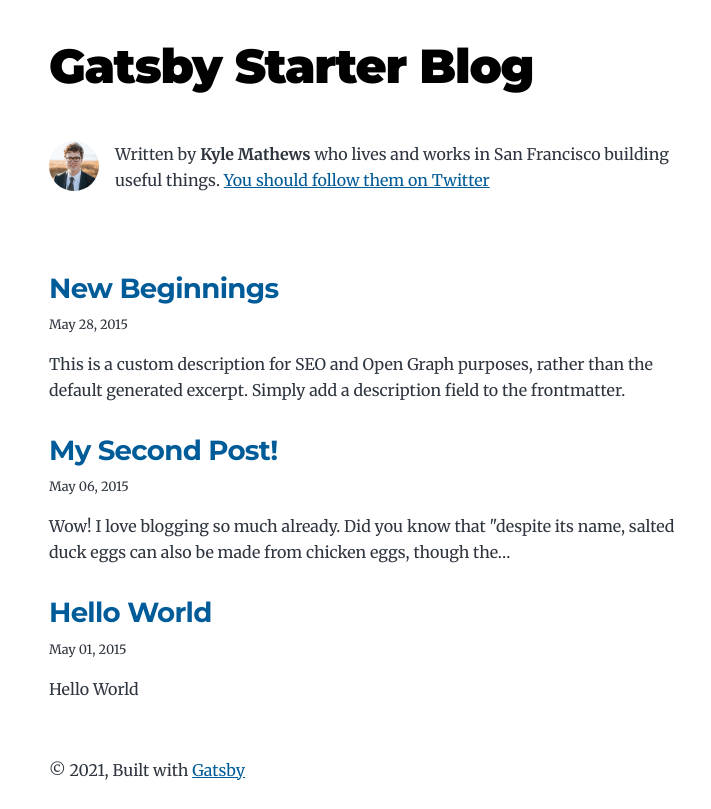
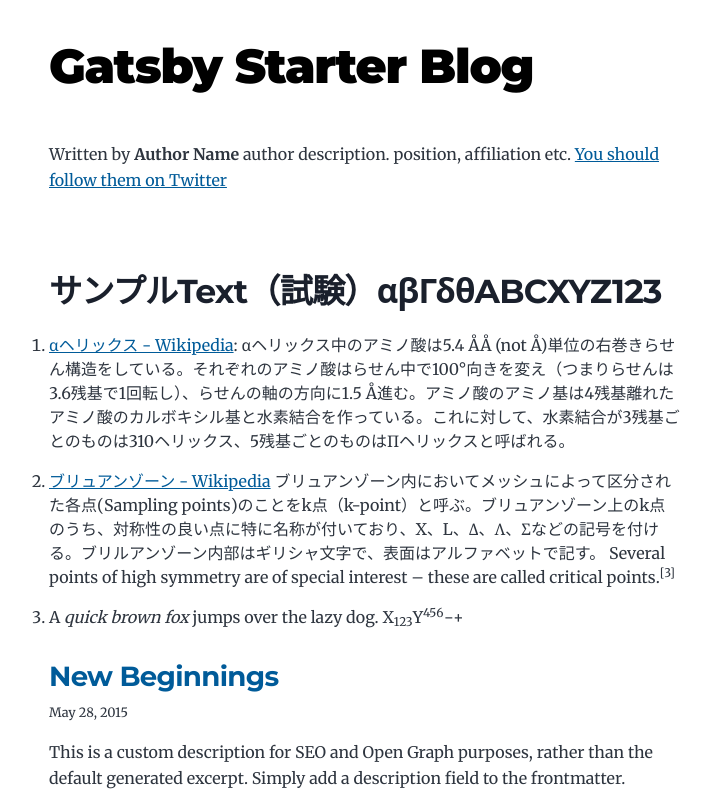
Before and after one commit to YIsoda/gatsby-first-deploy, a Gatsby site: page / in a window 1280 px wide. Shown: the top 809 px of the page, without its empty margins (275-986 px from the left). Built offline with nearby package versions, Linux system fonts and the light colour scheme; Gatsby itself is replaced by a stand-in of ours.

Commit message:
add sample text

```diff
--- a/gatsby-config.js
+++ b/gatsby-config.js
@@ -2,13 +2,13 @@
   siteMetadata: {
     title: `Gatsby Starter Blog`,
     author: {
-      name: `Kyle Mathews`,
-      summary: `who lives and works in San Francisco building useful things.`,
+      name: `Author Name`,
+      summary: `author description. position, affiliation etc.`,
     },
     description: `A starter blog demonstrating what Gatsby can do.`,
     siteUrl: `https://gatsbystarterblogsource.gatsbyjs.io/`,
     social: {
-      twitter: `kylemathews`,
+      // twitter: `kylemathews`,
     },
   },
   plugins: [
--- a/src/components/bio.tsx
+++ b/src/components/bio.tsx
@@ -32,7 +32,7 @@
 
   return (
     <div className="bio">
-      <StaticImage
+      {/* <StaticImage
         className="bio-avatar"
         layout="fixed"
         formats={["auto", "webp", "avif"]}
@@ -41,7 +41,7 @@
         height={50}
         quality={95}
         alt="Profile picture"
-      />
+      /> */}
       {author?.name && (
         <p>
           Written by <strong>{author.name}</strong> {author?.summary || null}
--- a/src/pages/index.tsx
+++ b/src/pages/index.tsx
@@ -28,6 +28,17 @@
       <Seo title="All posts" />
       <Bio />
       <ol style={{ listStyle: `none` }}>
+        <li>
+          <h2>サンプルText（試験）αβΓδθABCXYZ123</h2>
+          <ol>
+            <li><a href="https://ja.wikipedia.org/wiki/%CE%91%E3%83%98%E3%83%AA%E3%83%83%E3%82%AF%E3%82%B9">αヘリックス - Wikipedia</a>:
+            αヘリックス中のアミノ酸は5.4 ÅÅ (not Å)単位の右巻きらせん構造をしている。それぞれのアミノ酸はらせん中で100°向きを変え（つまりらせんは3.6残基で1回転し）、らせんの軸の方向に1.5 Å進む。アミノ酸のアミノ基は4残基離れたアミノ酸のカルボキシル基と水素結合を作っている。これに対して、水素結合が3残基ごとのものは310ヘリックス、5残基ごとのものはΠヘリックスと呼ばれる。</li>
+            <li>
+              <a href="https://ja.wikipedia.org/wiki/%E3%83%96%E3%83%AA%E3%83%A5%E3%82%A2%E3%83%B3%E3%82%BE%E3%83%BC%E3%83%B3">ブリュアンゾーン - Wikipedia</a> ブリュアンゾーン内においてメッシュによって区分された各点(Sampling points)のことをk点（k-point）と呼ぶ。ブリュアンゾーン上のk点のうち、対称性の良い点に特に名称が付いており、X、L、Δ、Λ、Σなどの記号を付ける。ブリルアンゾーン内部はギリシャ文字で、表面はアルファベットで記す。 Several points of high symmetry are of special interest – these are called critical points.<sup>[3]</sup>
+            </li>
+            <li>A <i>quick brown fox</i> jumps over the lazy dog. X<sub>123</sub>Y<sup>456</sup>&minus;+</li>
+          </ol>
+        </li>
         {posts.map(post => {
           const title = post.frontmatter.title || post.fields.slug
 
```
